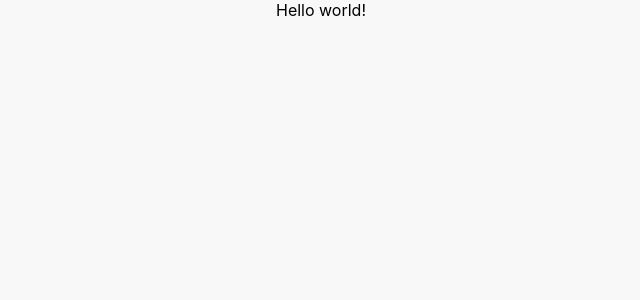
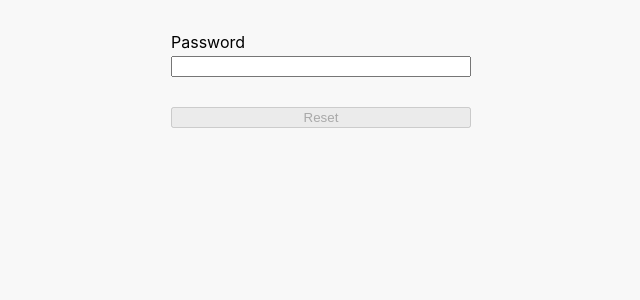
Before and after one commit to badbadgao/password-reset, a React (Create React App) app: page / in a window 1280 px wide. Shown: the top 300 px of the page, without its empty margins (319-959 px from the left). Built offline with nearby package versions, Linux system fonts and the light colour scheme.

Commit message:
add password reset screen

```diff
--- /dev/null
+++ b/src/components/TextField/TextField.scss
@@ -0,0 +1,27 @@
+.textField {
+  display: flex;
+  flex-direction: column;
+  align-items: flex-start;
+
+  label {
+    margin-bottom: 4px;
+  }
+
+  input {
+    width: 300px;
+    box-sizing: border-box;
+  }
+
+  small {
+    font-size: 12px;
+    margin-top: 4px;
+    color: red;
+    height: 10px;
+  }
+
+  &__inputRoot {
+    display: flex;
+    flex-direction: column;
+    align-items: flex-start;
+  }
+}
--- /dev/null
+++ b/src/components/TextField/index.tsx
@@ -0,0 +1,25 @@
+import { UseFormRegisterReturn } from 'react-hook-form';
+
+import './TextField.scss';
+
+interface IProps {
+  label: string;
+  id: string;
+  error?: string;
+  type?: string;
+  register: UseFormRegisterReturn<string>;
+}
+
+const TextField = ({ label, id, error, register, ...rest }: IProps): JSX.Element => {
+  return (
+    <div className="textField">
+      <label htmlFor={id}>{label}</label>
+      <div className="textField__inputRoot">
+        <input {...register} id={id} {...rest} />
+        <small>{error}</small>
+      </div>
+    </div>
+  );
+};
+
+export default TextField;
--- a/src/containers/App.tsx
+++ b/src/containers/App.tsx
@@ -1,8 +1,14 @@
-import "css/App.css";
-import "css/index.css";
+import PasswordReset from './PasswordReset';
+
+import 'css/App.css';
+import 'css/index.css';
 
 const App = () => {
-  return <div className="App">Hello world!</div>;
+  return (
+    <div className="App">
+      <PasswordReset />
+    </div>
+  );
 };
 
 export default App;
--- /dev/null
+++ b/src/containers/PasswordReset/PasswordReset.scss
@@ -0,0 +1,13 @@
+.passwordReset {
+  padding-top: 32px;
+  text-align: center;
+  display: flex;
+  flex-direction: column;
+  align-items: center;
+
+  input[type='submit'] {
+    width: 300px;
+    margin-top: 16px;
+    cursor: pointer;
+  }
+}
--- /dev/null
+++ b/src/containers/PasswordReset/index.tsx
@@ -0,0 +1,77 @@
+import { useForm } from 'react-hook-form';
+import { yupResolver } from '@hookform/resolvers/yup';
+import * as yup from 'yup';
+
+import TextField from 'components/TextField';
+
+import './PasswordReset.scss';
+
+interface IFormInput {
+  password: string;
+}
+
+const MIN_LENGTH = 8;
+
+const schema = yup
+  .object()
+  .shape({
+    password: yup
+      .string()
+      .required('Must not be empty')
+      .test('min_8_characters', 'Must contain at least 8 characters', (currentPassword) => {
+        if (currentPassword.length < MIN_LENGTH) {
+          return false;
+        }
+        return true;
+      })
+      .test('match_constrain', 'Must contain one number and two special characters', (currentPassword) => {
+        let isValid = true;
+        if (currentPassword.length >= 8 && currentPassword.length < 15) {
+          const regex = /^(?=.*\d)(?=.*[\W_].*[\W_])[A-Za-z0-9\W_]{8,}$/;
+          isValid = regex.test(currentPassword);
+        }
+
+        return isValid;
+      }),
+  })
+  .required();
+
+const PasswordReset = (): JSX.Element => {
+  const initalState = { password: '' };
+
+  const {
+    register,
+    handleSubmit,
+    reset,
+    watch,
+    formState: { errors },
+  } = useForm<IFormInput>({
+    mode: 'onChange',
+    defaultValues: initalState,
+    resolver: yupResolver(schema),
+  });
+
+  const onSubmitHandler = (): void => {
+    reset(initalState);
+  };
+
+  const password = watch('password');
+  console.log('password', password);
+
+  return (
+    <div className="passwordReset">
+      <form onSubmit={handleSubmit(onSubmitHandler)}>
+        <TextField
+          id="password"
+          label="Password"
+          type="password"
+          register={register('password')}
+          error={errors['password']?.message || ''}
+        />
+        <input type="submit" disabled={!!errors['password'] || !password} value="Reset" />
+      </form>
+    </div>
+  );
+};
+
+export default PasswordReset;
```
Also changed, not shown: .prettierrc.js (added).
